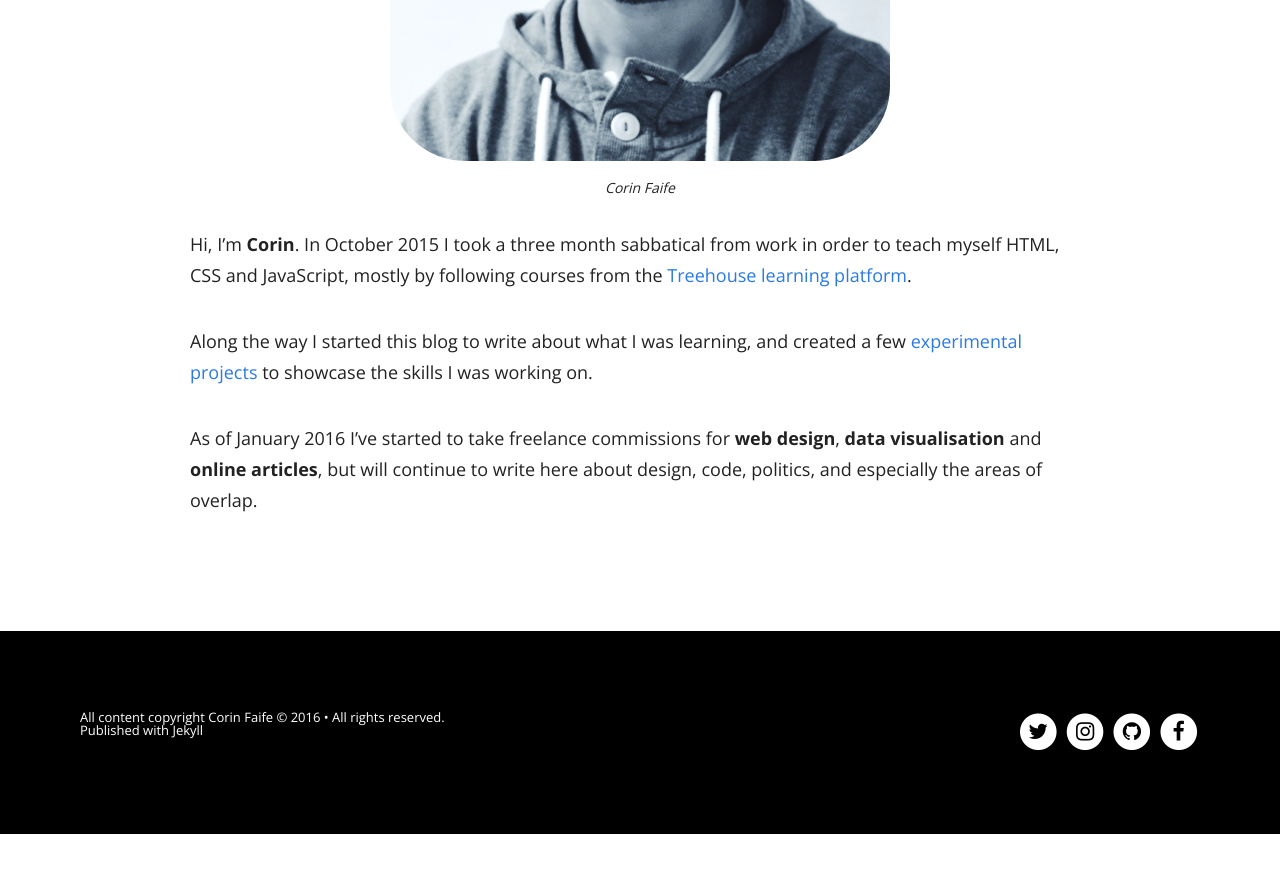
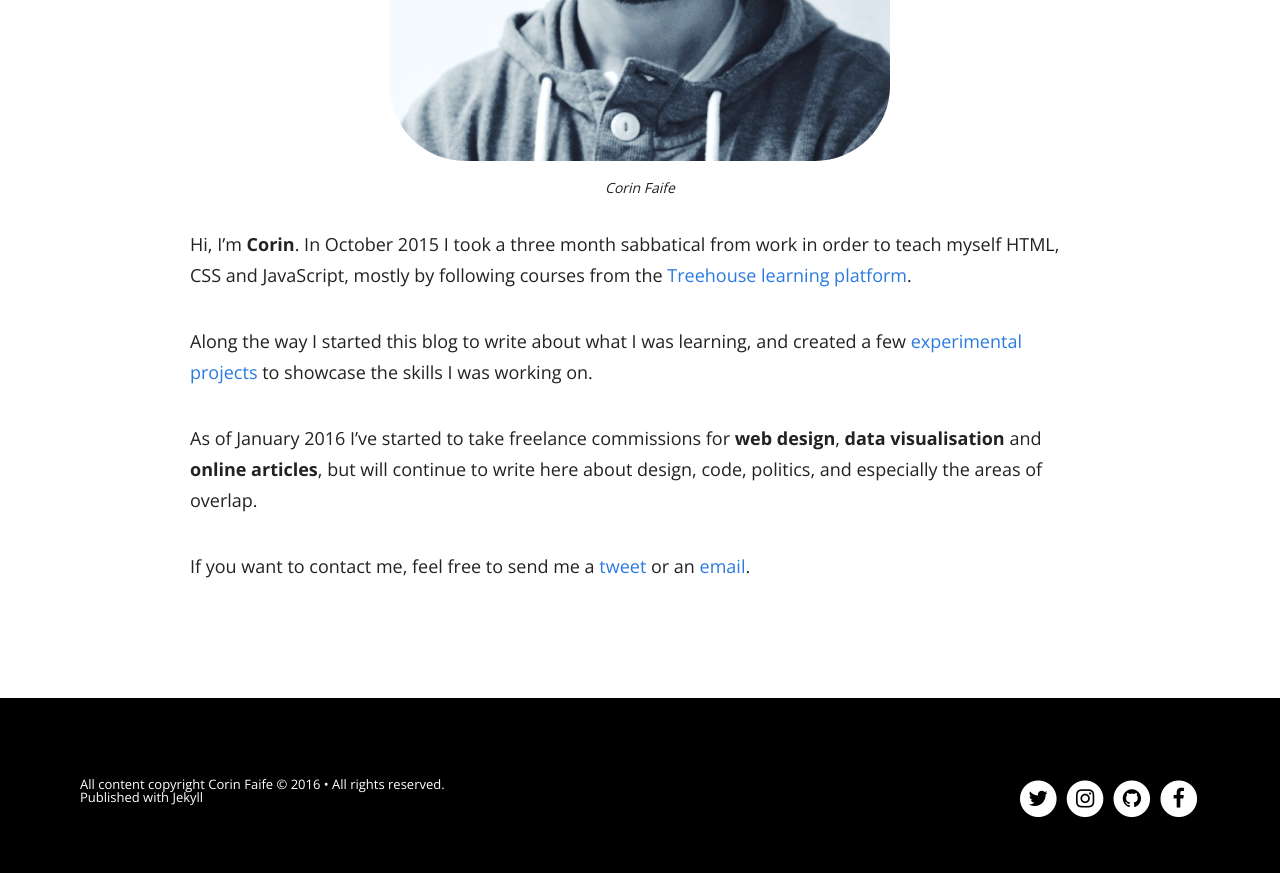
Before and after one commit to infratxt/infratxt.github.io, a Jekyll site: the page built from about.md, in a window 1280 px wide and 900 px high, scrolled down 716 px. Shown: the top 873 px of the window. Built offline with Jekyll 4.4.1, drawn with Linux system fonts in a browser that asks for light colours; nearby versions of some CDN libraries; before the commit the page ends 1550 px from its top, so only the background shows below that.

Commit message:
Tweak to About page

```diff
--- a/about.md
+++ b/about.md
@@ -16,3 +16,5 @@ Hi, I'm **Corin**. In October 2015 I took a three month sabbatical from work in
 Along the way I started this blog to write about what I was learning, and created a few [experimental projects](/categories/index.html#experiments) to showcase the skills I was working on.
 
 As of January 2016 I've started to take freelance commissions for **web design**, **data visualisation** and **online articles**, but will continue to write here about design, code, politics, and especially the areas of overlap.
+
+If you want to contact me, feel free to send me a [tweet](https://twitter.com/intent/tweet?text=@corintxt%20hi!) or an [email](mailto:corin@infratxt.co).
```
